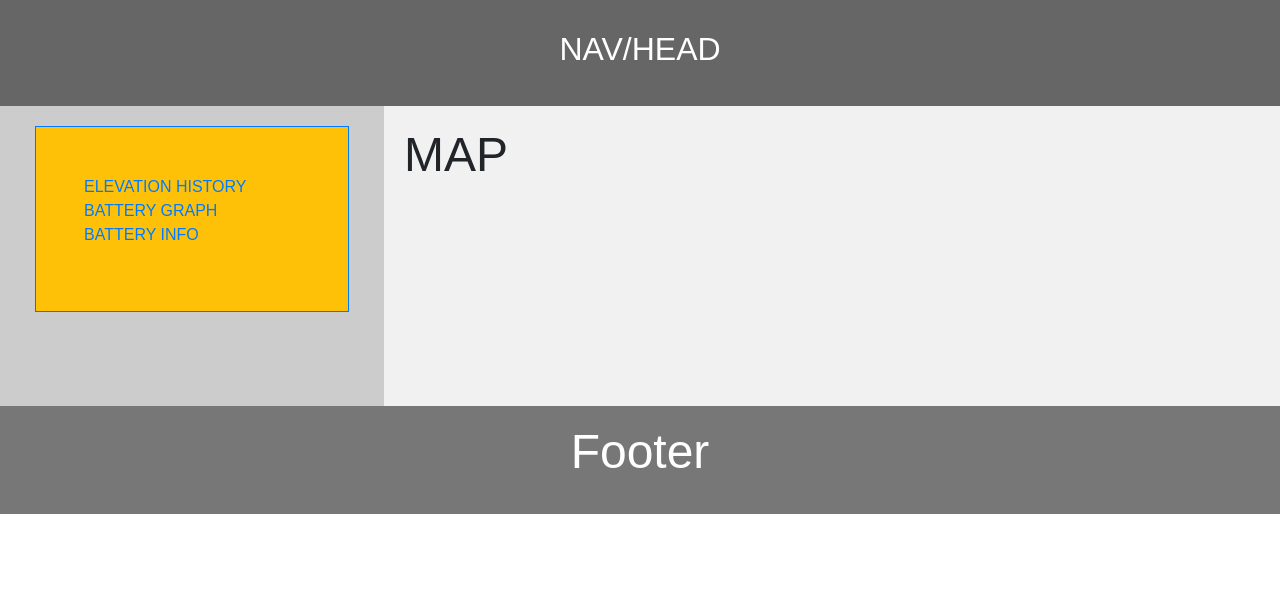
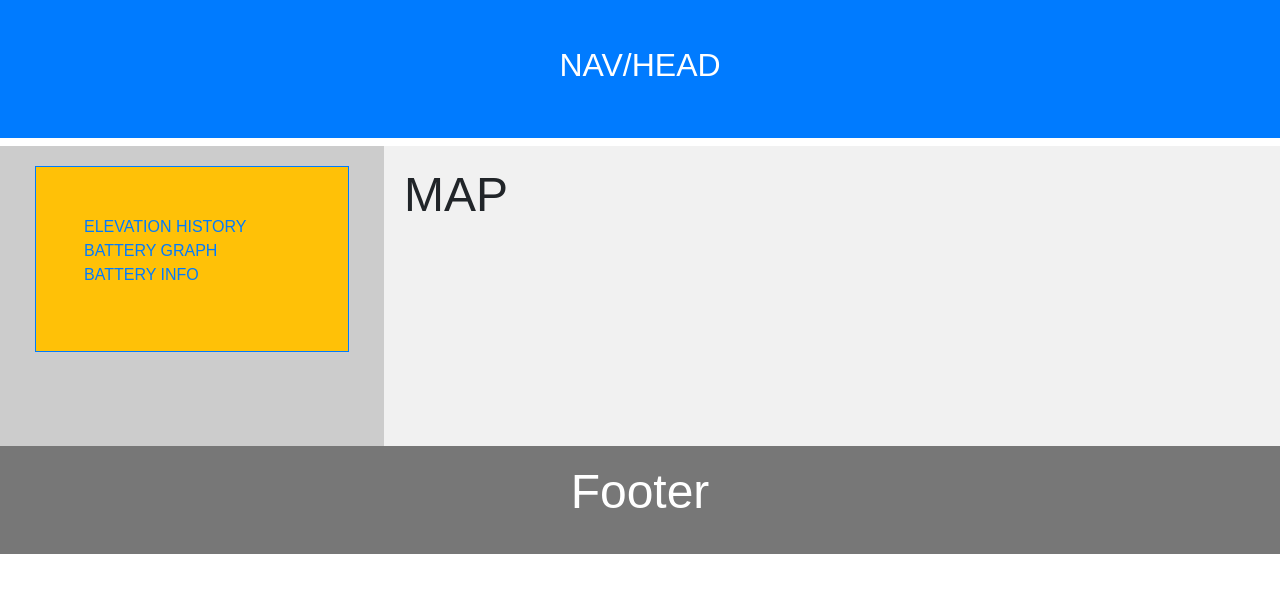
Before and after one commit to Yatin22/2nd-repository, a plain HTML site: page index.html in a window 1280 px wide. Drawn offline with nearby package versions, Linux system fonts and the light colour scheme.

Commit message:
Update index.html

```diff
--- a/index.html
+++ b/index.html
@@ -18,7 +18,7 @@ body {
 
 /* Style the header */
 header {
-  background-color: #666;
+
   padding: 30px;
   text-align: center;
   font-size: 35px;
@@ -73,10 +73,11 @@ footer {
 </style>
 </head>
 <body>
-
+<div class="p-3 mb-2 bg-primary text-white">
 <header>
   <h2>NAV/HEAD</h2>
 </header>
+</div>
 
 <section>
   <nav>
```
